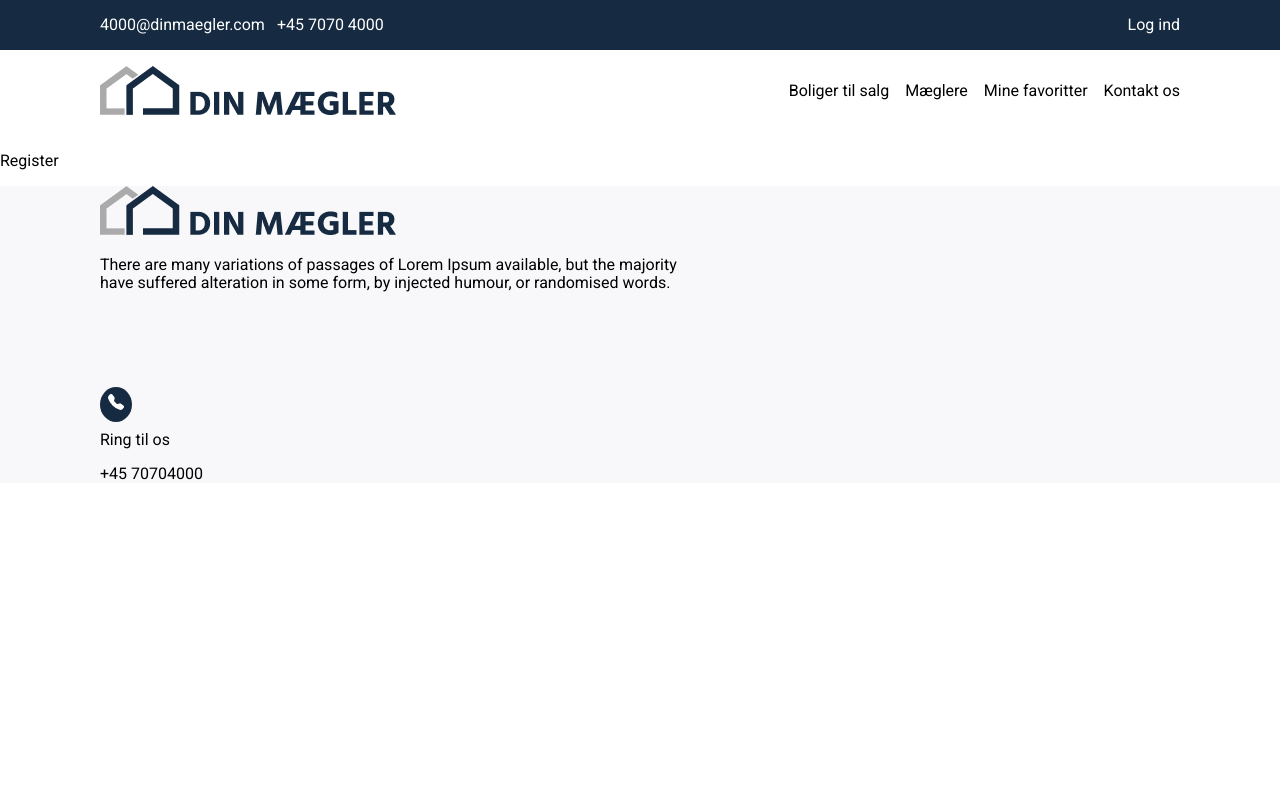
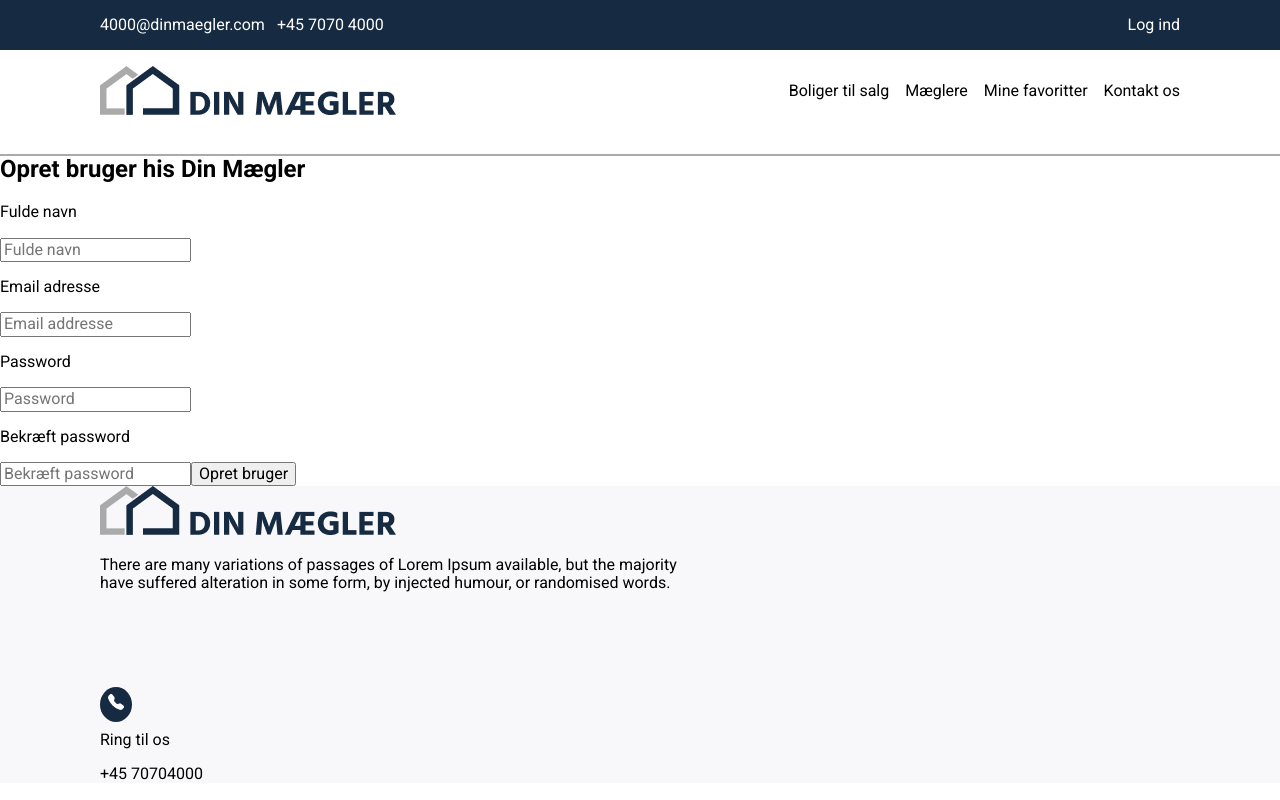
Before and after one commit to sofiehilge/dinmaegler, a React (Vite) app: page /register in a window 1280 px wide. Built offline with nearby package versions, Linux system fonts and the light colour scheme.

Commit message:
add useFavorites hook

```diff
--- /dev/null
+++ b/src/hooks/useFavorites.js
@@ -0,0 +1,83 @@
+import {useState, useEffect} from "react";
+
+const useFavorites = (userId, initialFavorites) => {
+    const [favorites, setFavorites] = useState(initialFavorites);
+
+    useEffect(() => {
+        //Fetch users favorites from the API based on userId
+        const fetchFavorites = async () => {
+            try{
+                const response = await fetch(`https://dinmaegler.onrender.com/users/${userId}`, {
+                    method: "GET",
+                    headers: {
+                        "Content-Type": "application/json",
+                        "Authorization": "Bearer eyJhbGciOiJIUzI1NiIsInR5cCI6IkpXVCJ9.eyJpZCI6IjYxNjNmZjgzMjYxNjY4M2M4ODNiMDQ5ZiIsImlhdCI6MTYzNTg0NDM2MywiZXhwIjoxNjM4NDM2MzYzfQ.w1VIG08a8IeHgLIEfgToxHIaJiA8tl2txjeQWq8H_gE",
+                    },
+                });
+
+                if (!response.ok) {
+                    throw new Error('Failed to fetch favorites');
+                }
+                const userData = await response.json();
+                setFavorites(userData.homes);
+            } catch (error){
+                console.error("Error fetching favorites:", error);
+            }
+        };
+        fetchFavorites();
+    }, [userId]);
+
+    const addFavorite = async (homeId) => {
+        try{
+            //add the homeId to the favorites array
+            const updatedFavorites = [...favorites, homeId];
+
+            //Update favorites on the server
+            const response = await fetch(`https://dinmaegler.onrender.com/users/${userId}`, {
+                method: "PUT",
+                headers: {
+                    "Content-Type": "application/json",
+                    "Authorization": "Bearer yourAccessTokenHere",
+                },
+                body: JSON.stringify({homes: updatedFavorites}),
+            });
+
+            console.log("Add Favorite Response:", response)
+            if(!response.ok){
+                throw new Error("Failed to add favorite");
+            }
+
+            //Update local state
+            setFavorites(updatedFavorites);
+        } catch (error) {
+            console.error("Error adding favorite:", error);
+        }
+    };
+
+    const removeFavorite = async (homeId) => {
+        try {
+            //Remove the homeId from the favorites array
+            const updatedFavorites = favorites.filter((id) => id !== homeId);
+
+            //Update favorites on the server
+            const response = await fetch(`https://dinmaegler.onrender.com/users/${userId}`, {
+                method: "PUT",
+                headers: {
+                    "Content-Type": "application/json",
+                    "Authorization": "Bearer yourAccessTokenHere",
+                },
+                body: JSON.stringify({homes: updatedFavorites}),
+            });
+            if(!response.ok){
+                throw new Error("Failed to remove favorite");
+            }
+            //Update local state
+            setFavorites(updatedFavorites);
+        } catch (error){
+            console.error("Error removing favorite:", error);
+        }
+    }
+    return [favorites, addFavorite, removeFavorite];
+}
+
+export default useFavorites;
--- a/src/pages/Favorites.jsx
+++ b/src/pages/Favorites.jsx
@@ -7,7 +7,7 @@ const Favorites = () => {
     <>
       <Header />
       <Navigation />
-      <p>Favorites</p>
+      <input type="search" name="" id="" placeholder="Søg i favoritter"/>
       <Footer />
     </>
   );
--- a/src/pages/Login.jsx
+++ b/src/pages/Login.jsx
@@ -1,14 +1,18 @@
 import {useState} from "react";
+import {useNavigate} from "react-router-dom";
 import Header from "../templates/Header";
 import Navigation from "../templates/Navigation";
 import Footer from "../templates/Footer";
 import Button from "../components/Button";
 import Users from "../components/Users";
 import axios from "../api/axios.js";
+import { Link } from "react-router-dom";
 
 const Login = () => {
   const [email, setEmail] = useState("");
   const [password, setPassword] = useState("");
+  const [loading, setLoading] = useState(false);
+  const navigate = useNavigate(); //Initialize the useHistory hook
 
   const handleLogin = async () => {
     //perform client-side validation
@@ -37,10 +41,16 @@ const Login = () => {
       const {user} = loginResponse.data;
       console.log("User data:", user);
 
+      //redirect to the page showing favorite housings
+      navigate("/favorites");
+
     } catch (error){
       //handle login failure
       console.error("login failed", error);
       alert ("Login failed. Please check your credentials.");
+    }finally{
+      //set loading back to false afterlogin attempt
+      setLoading(false)
     }
     console.log("handleLogin function executed")
   };
@@ -57,14 +67,20 @@ const Login = () => {
   placeholder="Email"/>
   <p>Password</p>
   <input type="password" value={password} onChange={(e) => setPassword(e.target.value)} placeholder="Password" />
-  <button onClick={handleLogin}>log ind</button>
+  <button onClick={handleLogin} disabled={loading}>{loading ? "Logging in..":"Log ind"}</button>
   <div className="flex">
      <p>Log ind med</p>
   <p>Google</p>
   <p>Facebook</p>
   <p>Twitter</p>
   </div>
- <p>Har du ikke en konto? Opret bruger.</p>
+  <div className="flex">
+
+ <p>Har du ikke en konto?</p>
+ <Link to="/register">
+ <p>Opret bruger</p>
+ </Link>
+  </div>
 
 
 </main>
--- a/src/pages/PropertyDetails.jsx
+++ b/src/pages/PropertyDetails.jsx
@@ -10,6 +10,7 @@ import map from "../assets/map.png";
 import pin from "../assets/pin.png";
 import { AiFillPhone } from "react-icons/ai";
 import { SiMinutemailer } from "react-icons/si";
+import useFavorites from "../hooks/useFavorites";
 
 const StyledArticle = tw.main`
 
@@ -34,6 +35,21 @@ h-[35.52px]`;
 const PropertyDetails = () => {
   const { id } = useParams();
   const [singleHomeDetails, setSingleHomeDetails] = useState();
+  const userData = {
+    confirmed: true,
+    blocked: false,
+    homes: [{/* ... */}],
+    username: "Carsten",
+    email: "carsten@mail.dk",
+    id: "64708c3cfcb201004868c762"
+  };
+
+  //Extracting user ID from user data
+  const{id:userId} = userData;
+const initialFavorites = [];
+const [favorites, addFavorite, removeFavorite] = useFavorites(
+  userId, []
+);
   console.log(singleHomeDetails);
   /* ------------------get all homes--------------- */
   useEffect(() => {
@@ -49,6 +65,18 @@ const PropertyDetails = () => {
       .then((response) => setSingleHomeDetails(response))
       .catch((err) => console.error(err));
   }, []);
+
+  const handleFavoriteClick = () => {
+    const {id} = singleHomeDetails;
+    //Check if the current home is already in favorites
+    const isFavorite = favorites.includes(id);
+    //Toggle the favorite status
+    if (isFavorite){
+      removeFavorite(id);
+    } else {
+      addFavorite(id);
+    }
+  }
   return (
     <>
       <Header />
@@ -73,7 +101,11 @@ const PropertyDetails = () => {
               <StyledIcon src={map} alt="map" />
               <StyledIcon src={layers} alt="layers" />
               <StyledIcon src={pin} alt="pin" />
-              <StyledIcon src={heart} alt="heart" />
+              <StyledIcon src={heart} alt="heart" onClick={handleFavoriteClick} style={{
+                filter: favorites && favorites.includes(singleHomeDetails.id)
+                ? "brightness(0.8)"
+                : "brightness(1)",
+              }} />
             </div>
             <p>kr. {singleHomeDetails.price}</p>
           </section>
--- a/src/pages/Register.jsx
+++ b/src/pages/Register.jsx
@@ -1,13 +1,103 @@
+import { useState } from "react";
+import { useNavigate } from "react-router-dom";
+import axios from "../api/axios.js";
 import Header from "../templates/Header";
 import Navigation from "../templates/Navigation";
 import Footer from "../templates/Footer";
+import { Link } from "react-router-dom";
 
 const Register = () => {
+  const [fullName, setFullName] = useState("");
+  const [email, setEmail] = useState("");
+  const [password, setPassword] = useState("");
+  const [confirmPassword, setConfirmPassword] = useState("");
+  const navigate = useNavigate(); //Initialize the useHistory hook
+
+  const handleRegister = async () => {
+    //Perform client-side validation
+    if (!fullName || !email || !password || !confirmPassword) {
+      alert("Please fill in all fields");
+      return;
+    }
+    if (password !== confirmPassword) {
+      alert("Passwords do not match");
+      return;
+    }
+
+    try {
+      //Registration API endpoint
+      const registerEndpoint =
+        "https://dinmaegler.onrender.com/auth/local/register";
+      //registration data
+      const registerData = {
+        username: fullName,
+        email: email,
+        password: password,
+      };
+      //Make a POST request to register the user
+      const registerResponse = await axios.post(
+        registerEndpoint,
+        registerData,
+        {
+          headers: {
+            "Content-Type": "application/json",
+          },
+        }
+      );
+      //handle successfull registration
+      console.log("Registration successful!", registerResponse.data);
+      //redirect to the page showing favorite housings
+      navigate("/login");
+    } catch (error) {
+      //log the full error response
+      console.error("registration failed", error);
+
+      //Handle registration failure
+      console.error("registration failed", error);
+      alert("registration failed. Please check you information.");
+    }
+  };
+
   return (
     <>
       <Header />
       <Navigation />
-      <p>Register</p>
+      <main className="ring-2 ring-[#AAAAAA]">
+        <h2>Opret bruger his Din Mægler</h2>
+        <p>Fulde navn</p>
+        <input
+          type="text"
+          value={fullName}
+          onChange={(e) => setFullName(e.target.value)}
+          placeholder="Fulde navn"
+        />
+        <p>Email adresse</p>
+        <input
+          type="email"
+          value={email}
+          onChange={(e) => setEmail(e.target.value)}
+          className="text"
+          placeholder="Email addresse"
+        />
+        <p>Password</p>
+        <input
+          type="password"
+          value={password}
+          onChange={(e) => setPassword(e.target.value)}
+          placeholder="Password"
+          className="password"
+        />
+        <p>Bekræft password</p>
+        <input
+          type="password"
+          value={confirmPassword}
+          onChange={(e) => setConfirmPassword(e.target.value)}
+          placeholder="Bekræft password"
+        />
+        <Link to="/login">
+          <button onClick={handleRegister}>Opret bruger</button>
+        </Link>
+      </main>
       <Footer />
     </>
   );
```
Also changed, not shown: 1 other file (tests, documents, lock files or other folders).
